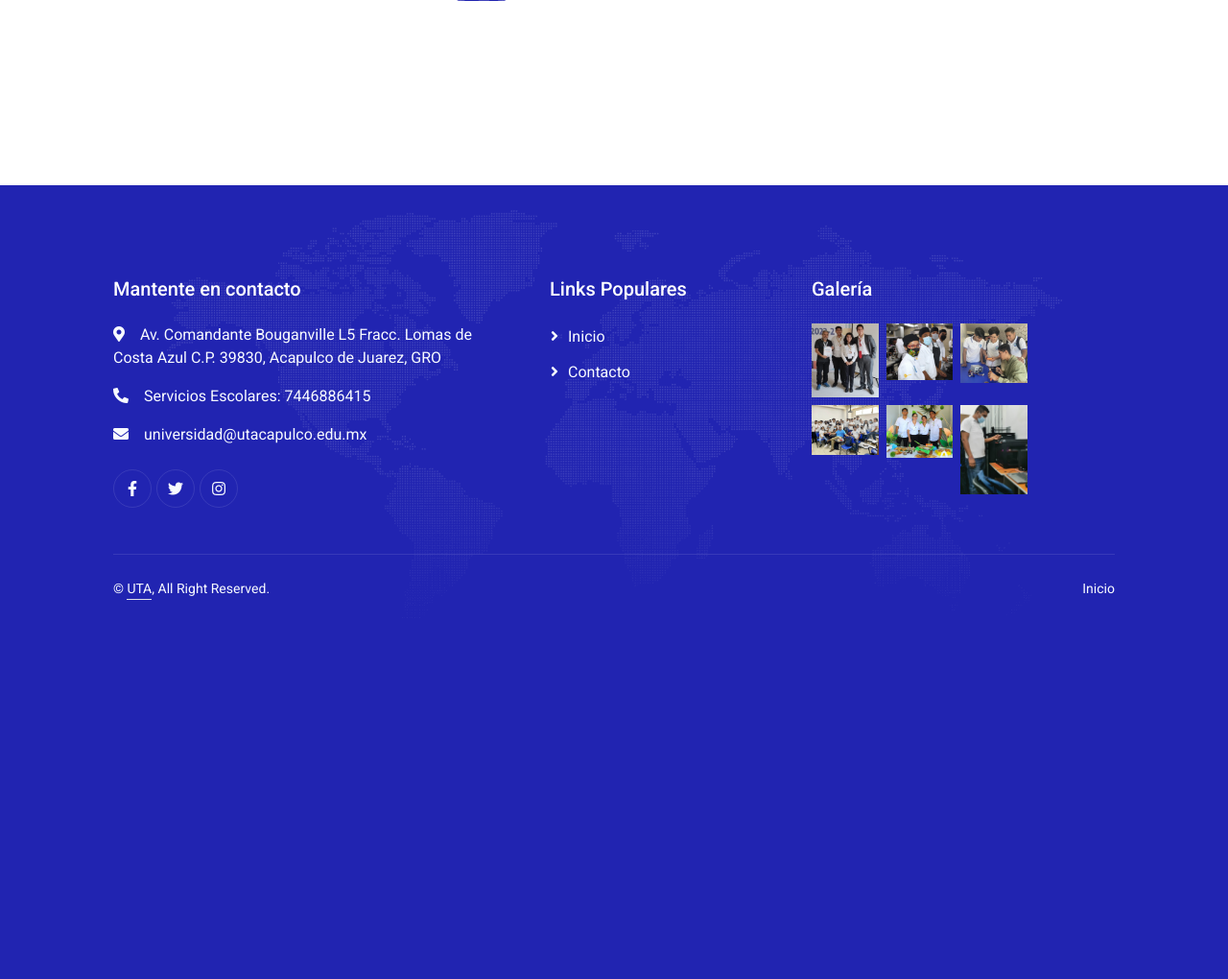
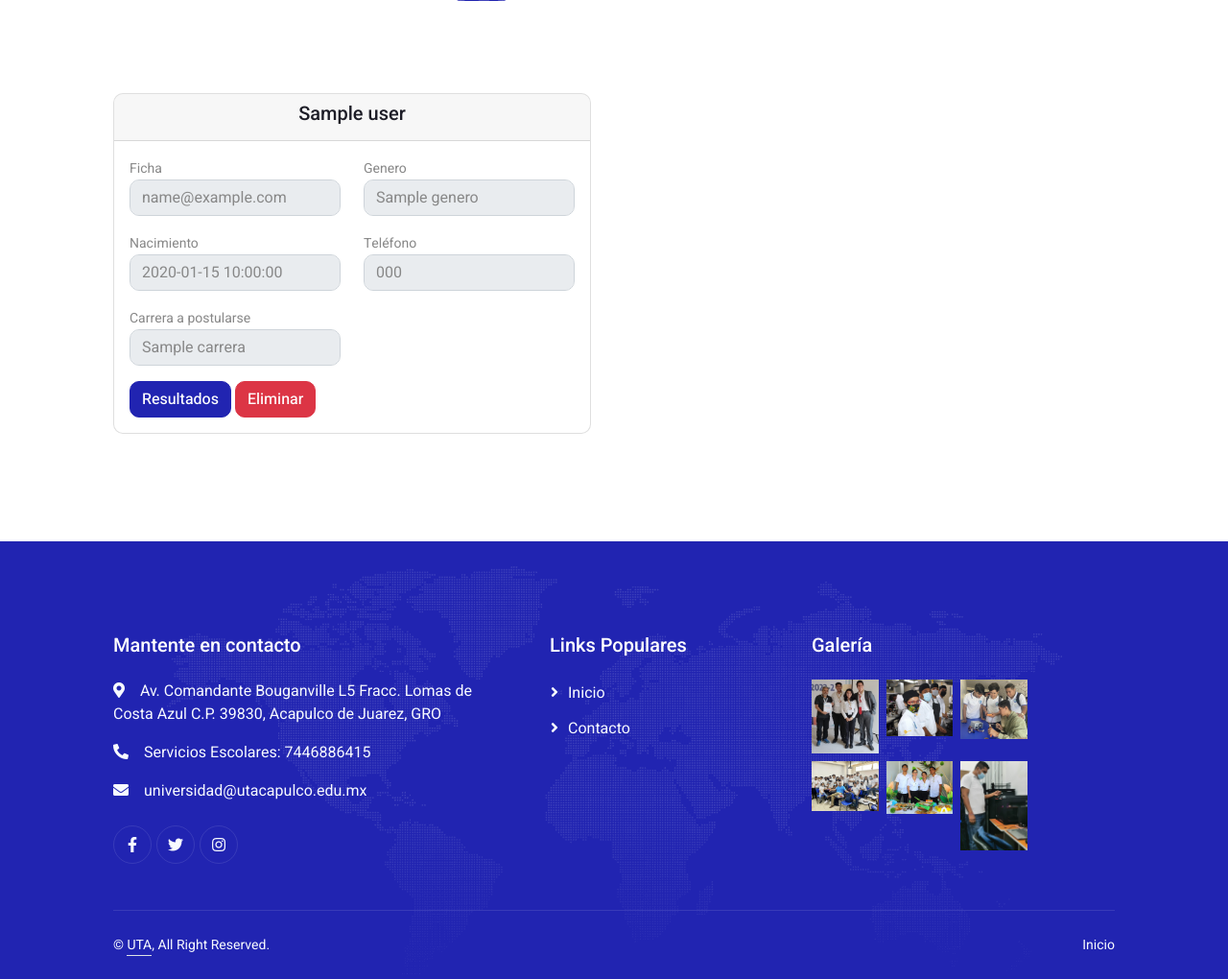
Before and after one commit to diazhdez/kuder, a Flask app: page /admin/users/ in a window 1280 px wide. Shown: the part 496-1516 px from the top of the page at 96% size. Before the commit the page ends 1121 px from the top, so only its background shows below. Run offline with Flask 3, Linux system fonts and the light colour scheme; the visitor is signed in with stand-in values (Sample User, id 1); a database or web service that is not in the repository returns one stand-in record (values such as "Sample title"); some libraries are stand-ins or nearby versions.

Commit message:
angeles tonta

```diff
--- a/app.py
+++ b/app.py
@@ -8,9 +8,11 @@ from routes.admin import admin_routes
 
 from routes.user import user_routes
 
+import os
+
 app = Flask(__name__)
 
-app.secret_key = 'M0i1Xc$GfPw3Yz@2SbQ9lKpA5rJhDtE7'
+app.secret_key = os.environ.get('SECRET_KEY')
 
 
 # Registrar blueprints
--- a/database/database.py
+++ b/database/database.py
@@ -1,7 +1,10 @@
 from pymongo import MongoClient
+
 import certifi
 
-MONGO_URI = 'mongodb+srv://diazhernandezjosue:fS1nZCwMcZ4kIvbO@cluster0.adyhu6v.mongodb.net/?retryWrites=true&w=majority'
+import os
+
+MONGO_URI = os.environ.get('MONGO_URI')
 
 ca = certifi.where()
 
--- a/requirements.txt
+++ b/requirements.txt
@@ -19,6 +19,7 @@ MarkupSafe==2.1.5
 multidict==6.0.5
 PyJWT==2.8.0
 pymongo==4.6.1
+python-dotenv==1.0.1
 requests==2.31.0
 twilio==8.13.0
 urllib3==2.2.1
--- a/routes/session.py
+++ b/routes/session.py
@@ -42,4 +42,4 @@ def iniciar():
 @session_routes.route('/logout/')
 def logout():
     session.clear()  # Elimina todas las variables de sesión
-    return redirect(url_for('index'))
+    return redirect(url_for('main.index'))
--- /dev/null
+++ b/static/js/borrar.js
@@ -0,0 +1,13 @@
+const btnDelete = document.querySelectorAll('.btn-delete');
+
+if (btnDelete) {
+    const btnArray = Array.from(btnDelete);
+    btnArray.forEach((btn) => {
+        // <-- Agrega paréntesis aquí
+        btn.addEventListener('click', (e) => {
+            if (!confirm('¿Estás seguro de eliminar el registro?')) {
+                e.preventDefault();
+            }
+        });
+    });
+}
--- a/templates/admin.html
+++ b/templates/admin.html
@@ -80,7 +80,7 @@
 
 {% block first_block %}
 <a class="btn btn-link" href="{{ url_for('admin.admin') }}">Inicio</a>
-<a class="btn btn-link" href="{{ url_for('contact') }}">Contacto</a>
+<a class="btn btn-link" href="{{ url_for('main.contact') }}">Contacto</a>
 {% endblock %}
 
 {% block second_block %}
--- a/templates/index.html
+++ b/templates/index.html
@@ -12,7 +12,6 @@
         </button>
         <div class="collapse navbar-collapse" id="navbarCollapse">
             <div class="navbar-nav ms-auto py-0">
-                <a href="{{ url_for('main.contact') }}" class="nav-item nav-link">Contacto</a>
                 <a href="{{ url_for('session.login') }}" class="nav-item nav-link">Iniciar Sesión</a>
             </div>
         </div>
--- a/templates/users.html
+++ b/templates/users.html
@@ -42,16 +42,67 @@
 <div class="container-xxl py-5">
     <div class="container px-lg-5">
         <div class="row g-5">
-            <div class="col-lg-6 wow fadeInUp" data-wow-delay="0.1s">
+            {% for user in users %}
+            <div class="col-md-6 mb-3">
+                <div class="card">
+                    <div class="card-header">
+                        <h5 class="text-center">{{ user.nombre }}</h5>
+                    </div>
+                    <div class="card-body">
+                        <form method="POST">
+                            <div class="row">
+                                <div class="col">
+                                    <input type="hidden" class="form-control" value="{{ user._id }}" name="id" readonly>
+                                    <small>Ficha</small>
+                                    <input type="text" class="form-control" value="{{ user.email }}" readonly>
+                                </div>
+                                <div class="col">
+                                    <small>Genero</small>
+                                    <input type="text" class="form-control" value="{{ user.genero }}" readonly>
+                                </div>
+                            </div>
+                            <div class="row mt-3">
+                                <div class="col">
+                                    <small>Nacimiento</small>
+                                    <input type="text" class="form-control" value="{{ user.fecha }}" readonly>
+                                </div>
+                                <div class="col">
+                                    <small>Teléfono</small>
+                                    <input type="text" class="form-control" value="{{ user.telefono }}" readonly>
+                                </div>
+                            </div>
+                            <div class="row mt-3">
+                                <div class="col">
+                                    <small>Carrera a postularse</small>
+                                    <input type="text" class="form-control" value="{{ user.carrera }}" readonly>
+                                </div>
+                                <div class="col">
 
+                                </div>
+                            </div>
+                            <div class="row mt-3">
+                                <div class="col">
+
+                                </div>
+                                <div class="col">
+
+                                </div>
+                            </div>
+                            <button class="btn btn-primary">Resultados</button>
+                            <a href="{{ url_for('admin.delete_user', user_id=user._id) }}"
+                                class="btn btn-danger btn-delete">Eliminar</a>
+                        </form>
+                    </div>
+                </div>
             </div>
-            <div class="col-lg-6">
-
-            </div>
+            {% endfor %}
         </div>
     </div>
 </div>
 <!-- About End -->
+
+<script src="{{ url_for('static', filename='js/borrar.js') }}"></script>
+
 {% endblock %}
 
 {% block first_block %}
```
Also changed, not shown: templates/login.html (+6 -15 lines), README.md, 1 other file.
